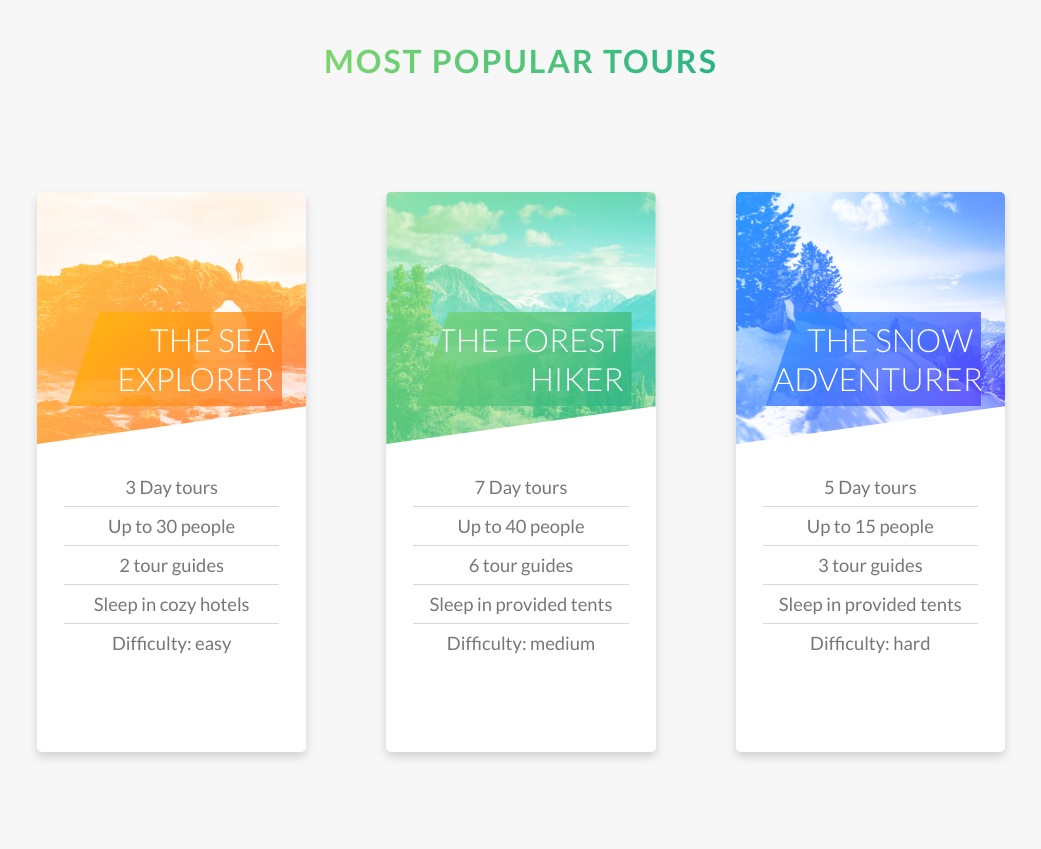
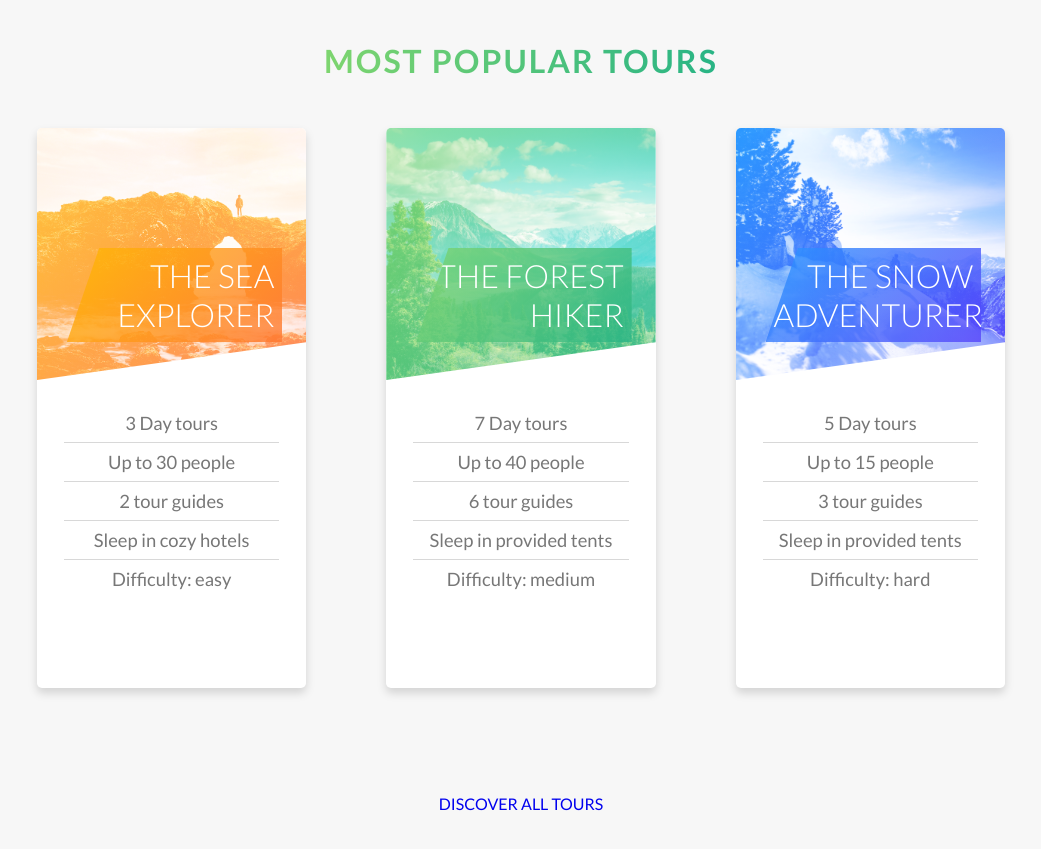
Before and after one commit to KartikVerma0/Natour-s-Project-Udemy-Advanced-CSS-and-Sass-Flexbox-Grid-Animations-and-More-, a plain HTML site: page index.html in a window 1280 px wide. Shown: the part 2280-3129 px from the top of the page, without its empty margins (119-1160 px from the left). Drawn offline with nearby package versions, Linux system fonts and the light colour scheme.

```diff
--- a/index.html
+++ b/index.html
@@ -31,7 +31,9 @@
                         >is where life happens</span
                     >
                 </h1>
-                <a href="#" class="btn btn--white">Discover our tours</a>
+                <a href="#" class="btn btn--white" id="mainHeaderBtn"
+                    >Discover our tours</a
+                >
             </div>
         </header>
 
@@ -131,7 +133,7 @@
                 </div>
             </section>
             <section class="section-tours">
-                <div class="u-center-text u-margin-bottom-big">
+                <div class="u-center-text u-margin-bottom-medium">
                     <h2 class="heading-secondary">Most Popular tours</h2>
                 </div>
                 <div class="u-display-flex u-gap-big">
@@ -156,7 +158,13 @@
                         <div
                             class="card__side card__side--back card__side--back--1"
                         >
-                            BACK
+                            <div class="card__cta">
+                                <div class="card__price-box">
+                                    <p class="card__price-only">Only</p>
+                                    <p class="card__price-value">$297</p>
+                                </div>
+                                <a href="#" class="btn btn--white">Book Now</a>
+                            </div>
                         </div>
                     </div>
                     <div class="card">
@@ -180,7 +188,13 @@
                         <div
                             class="card__side card__side--back card__side--back--2"
                         >
-                            BACK
+                            <div class="card__cta">
+                                <div class="card__price-box">
+                                    <p class="card__price-only">Only</p>
+                                    <p class="card__price-value">$497</p>
+                                </div>
+                                <a href="#" class="btn btn--white">Book Now</a>
+                            </div>
                         </div>
                     </div>
                     <div class="card">
@@ -204,9 +218,19 @@
                         <div
                             class="card__side card__side--back card__side--back--3"
                         >
-                            BACK
+                            <div class="card__cta">
+                                <div class="card__price-box">
+                                    <p class="card__price-only">Only</p>
+                                    <p class="card__price-value">$897</p>
+                                </div>
+                                <a href="#" class="btn btn--white">Book Now</a>
+                            </div>
                         </div>
                     </div>
+                </div>
+
+                <div class="u-center-text u-margin-top-medium">
+                    <a href="#" class="btn btn--green">Discover all tours</a>
                 </div>
             </section>
         </main>
```
